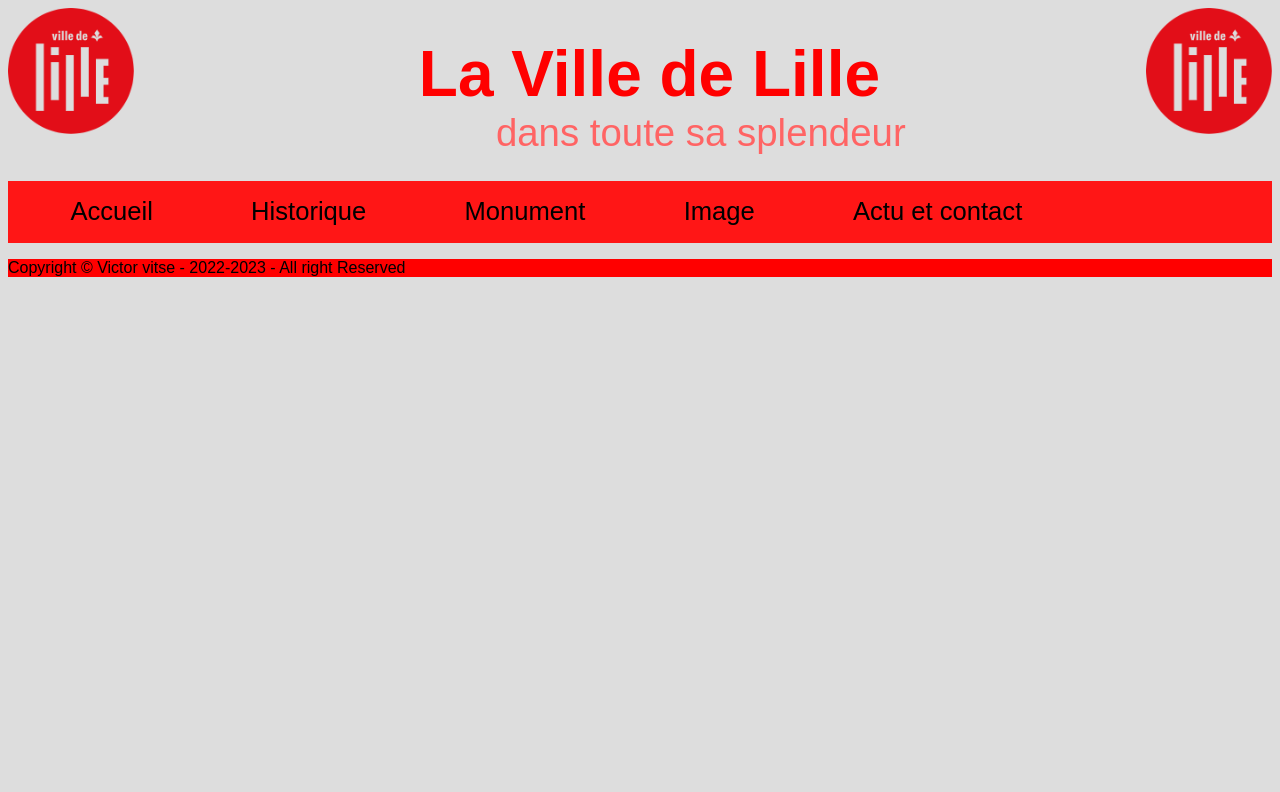
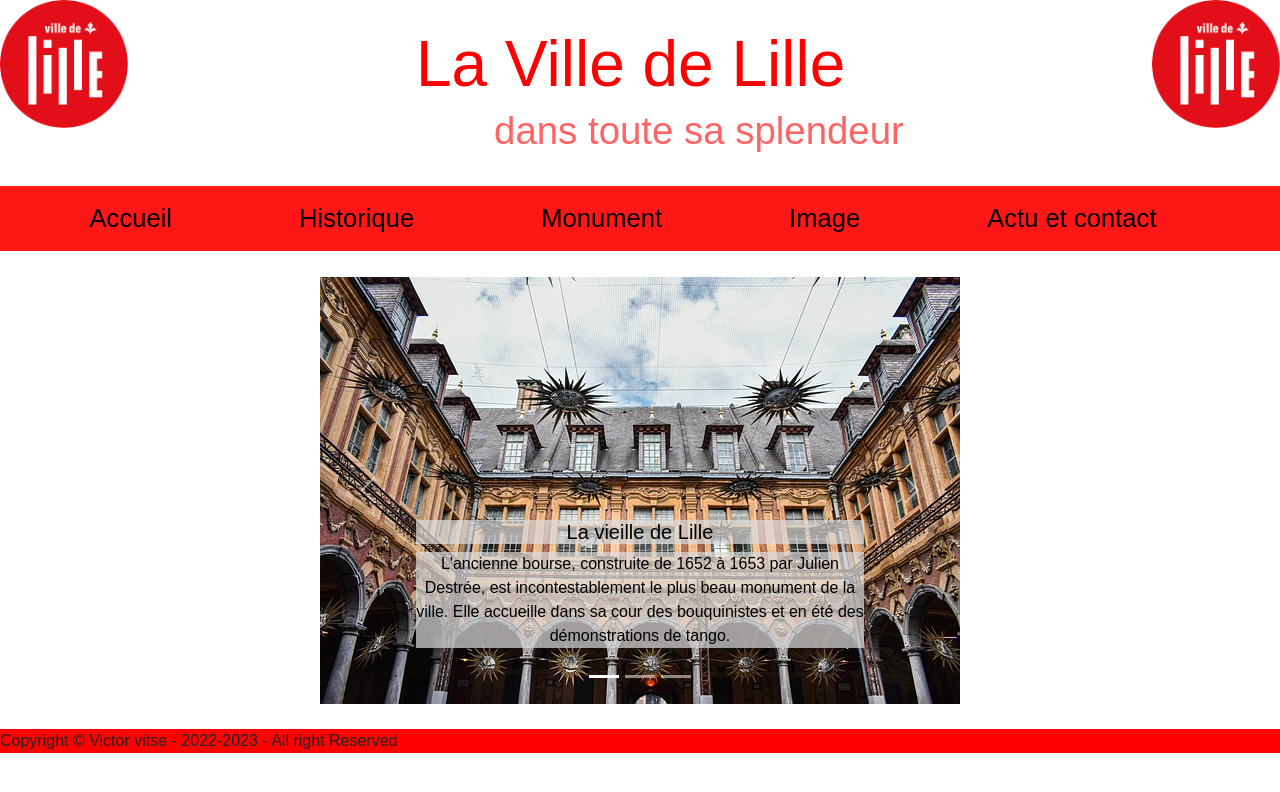
Before and after one commit to tobyz1/Ville-de-Lille, a plain HTML site: page page/Momument.html in a window 1280 px wide. Drawn offline with nearby package versions, Linux system fonts and the light colour scheme; a web font is replaced by a local one.

Commit message:
adjust the task bar and the carousel is ok

```diff
--- a/css/style.css
+++ b/css/style.css
@@ -47,14 +47,18 @@
     padding: 5vw;
     display: inline;
 }
+nav.menu-nav ul{
+    margin-top: 1%;
+    margin-bottom: 1%;
+}
 nav.menu-nav ul li.btn a{
     font-size: 2vw;
     font-weight: 300;
     color: black;
+    margin-left: -0.6%;
     text-decoration: none;
-    margin-left: -4%;
-    padding-inline-end: 0.6%;
-    padding-inline-start: 0.6%;
+    padding-inline-end: auto;
+    padding-inline-start: auto;
     border-radius: 5px;
     transition: 0.3s;
     z-index: 1;
@@ -287,4 +291,26 @@
 }
 
 
-/* Actu et contact */
+/* Carousel d'image */
+#carouselExampleCaptions{
+    width: 50%;
+    margin-left: auto;
+    margin-right: auto;
+    margin-top: 2%;
+    margin-bottom: 2%;
+    padding: 0%;
+    transition-duration: 1s;
+}
+.carousel-indicators img{
+    width: 100%;
+    height: auto;
+}
+#carouselExampleCaptions h5{
+    color: black;
+    background-color: rgba(221, 221, 221, 0.7);
+
+}
+#carouselExampleCaptions p{
+    color: black;
+    background-color: rgba(221, 221, 221, 0.7);
+}
--- a/page/Momument.html
+++ b/page/Momument.html
@@ -1,9 +1,12 @@
 <!DOCTYPE html>
-<html>
+<html lang="fr">
 <head>
     <meta charset="utf-8">
     <title> Ville De Lille </title>
     <link rel="stylesheet" type="text/css" href="..\css\style.css">
+    <meta http-equiv="X-UA-Compatible" content="IE=edge">
+    <meta name="viewport" content="width=device-width, initial-scale=1.0">
+    <link href="https://cdn.jsdelivr.net/npm/bootstrap@5.2.3/dist/css/bootstrap.min.css" rel="stylesheet" integrity="sha384-rbsA2VBKQhggwzxH7pPCaAqO46MgnOM80zW1RWuH61DGLwZJEdK2Kadq2F9CUG65" crossorigin="anonymous">
     <link rel="icon" href="..\img\logo.png">
 </head>
 
@@ -14,9 +17,7 @@
         <img class="last" src="..\img\logo.png" width="150" height="150" >
         <h1 class="haut"> La Ville de Lille </h1>
         <p class="subtitle"> dans toute sa splendeur </p>
-    </header>
 
-<!-- menu de nav -->
       <nav class="menu-nav">
         <ul>
           <li class="btn"> <a class="btn-h" href="..\Index.html"> Accueil</a> </li>
@@ -26,8 +27,54 @@
           <li class="btn"> <a class="btn-h" href="..\page\Actuetcontact.html"> Actu et contact</a> </li>
         </ul>
       </nav>
+    </header>
+
+
+
 <!-- corps d'écriture -->
 <main>
+    <div id="carouselExampleCaptions" class="carousel slide" data-bs-ride="false">
+        <div class="carousel-indicators">
+          <button type="button" data-bs-target="#carouselExampleCaptions" data-bs-slide-to="0" class="active" aria-current="true" aria-label="Slide 1"></button>
+          <button type="button" data-bs-target="#carouselExampleCaptions" data-bs-slide-to="1" aria-label="Slide 2"></button>
+          <button type="button" data-bs-target="#carouselExampleCaptions" data-bs-slide-to="2" aria-label="Slide 3"></button>
+        </div>
+        <div class="carousel-inner">
+          <div class="carousel-item active">
+            <img src="../img/Vieille bourse.jpg" class="d-block w-100" alt="L'ancienne bourse de Lille">
+            <div class="carousel-caption d-none d-md-block">
+              <h5>La vieille de Lille</h5>
+              <p>L'ancienne bourse, construite de 1652 à 1653 par Julien Destrée, est  incontestablement le plus beau monument de la ville.
+                Elle accueille dans sa cour des bouquinistes et en été des démonstrations de tango.
+              </p>
+            </div>
+          </div>
+          <div class="carousel-item">
+            <img src="../img/Cathédrale-de-la-treille.jpg"  class="d-block w-100" alt="Cathédrale de la treille">
+            <div class="carousel-caption d-none d-md-block">
+              <h5>La cathédrale de la Treille</h5>
+              <p>Cathédrale néogothique édifiée entre 1854 et...2008, ce monument historique impressionne par son imposante façade contemporaine.
+              </p>
+            </div>
+          </div>
+          <div class="carousel-item">
+            <img src="../img/HDV.jpg" class="d-block w-100" alt="Hotel de Ville">
+            <div class="carousel-caption d-none d-md-block">
+              <h5>Hotel de Ville de Lille</h5>
+              <p>Some representative placeholder content for the third slide.</p>
+            </div>
+          </div>
+        </div>
+        <button class="carousel-control-prev" type="button" data-bs-target="#carouselExampleCaptions" data-bs-slide="prev">
+          <span class="carousel-control-prev-icon" aria-hidden="true"></span>
+          <span class="visually-hidden">Previous</span>
+        </button>
+        <button class="carousel-control-next" type="button" data-bs-target="#carouselExampleCaptions" data-bs-slide="next">
+          <span class="carousel-control-next-icon" aria-hidden="true"></span>
+          <span class="visually-hidden">Next</span>
+        </button>
+      </div>
+      <script src="https://cdn.jsdelivr.net/npm/bootstrap@5.2.3/dist/js/bootstrap.min.js" integrity="sha384-cuYeSxntonz0PPNlHhBs68uyIAVpIIOZZ5JqeqvYYIcEL727kskC66kF92t6Xl2V" crossorigin="anonymous"></script>
 
 </main>
 <!-- footer -->
```
Also changed, not shown: Index.html (+8 -5 lines), page/Actuetcontact.html (+5 -3 lines), page/historique.html (+8 -4 lines), page/img.html (+8 -4 lines). Lines whose indentation alone changed are shown as unchanged.
